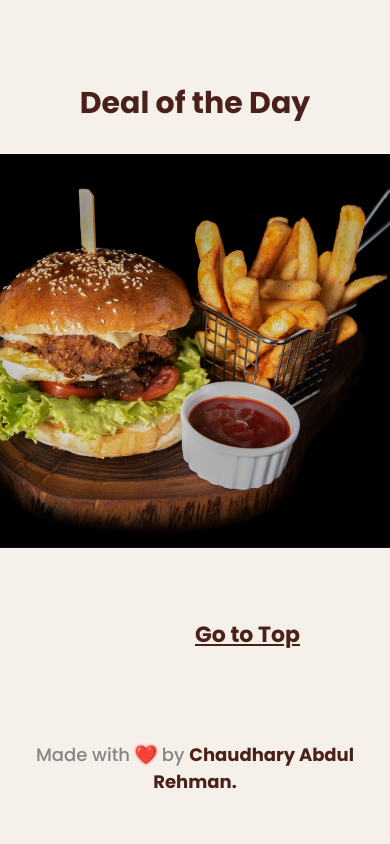
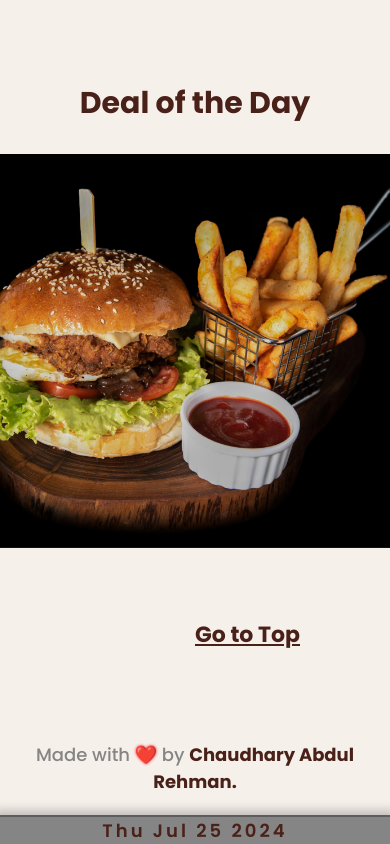
Before and after one commit to AbdulRehman646765/Hamburger-Menu-Project, a plain HTML site: page index.html in a window 390 px wide. Shown: the part 2712-3556 px from the top of the page. Before the commit the page ends 3527 px from the top, so only its background shows below. Drawn offline with Linux system fonts and the light colour scheme.

Commit message:
Added Header Border and Date Section

```diff
--- a/index.html
+++ b/index.html
@@ -9,6 +9,7 @@
       href="https://fonts.googleapis.com/css2?family=Poppins:ital,wght@0,100;0,200;0,300;0,400;0,500;0,600;0,700;0,800;0,900;1,100;1,200;1,300;1,400;1,500;1,600;1,700;1,800;1,900&display=swap"
       rel="stylesheet"
     />
+    <link rel="shortcut icon" href="img/main logo.svg" type="image/x-icon">
     <link rel="stylesheet" href="style.css" />
     <script src="script.js" defer></script>
   </head>
@@ -76,5 +77,6 @@
       Made with <span class="heart">❤️</span> by
       <span class="my-name">Chaudhary Abdul Rehman.</span>
     </p>
+    <p class="date"></p>
   </body>
 </html>
--- a/script.js
+++ b/script.js
@@ -5,3 +5,8 @@ hamburger.addEventListener("click", () => {
 
   hamburger.classList.toggle("active");
 });
+
+const date = new Date('2024-07-25').toDateString()
+// date.setFullYear(2024, 06, 25)
+// console.log(date);
+const dateInHtml = document.querySelector(".date").innerText = date;
--- a/style.css
+++ b/style.css
@@ -16,6 +16,7 @@ header {
   height: 121px;
   background-color: white;
   box-shadow: 0 0 9px 5px #00000036;
+  border-bottom: 2px solid #fe8331;
 }
 .main-logo {
   display: flex;
@@ -28,12 +29,12 @@ header {
   cursor: pointer;
 }
 .main-logo .design-text {
-  animation: animate 5s ease-in-out infinite;
-  transform: translateX(-50px);
+  animation: animate 6s ease-in-out infinite;
+  transform: translateX(-70px);
 }
 @keyframes animate {
   100% {
-    transform: translateX(50px);
+    transform: translateX(70px);
   }
 }
 .nav-bar ul {
@@ -103,7 +104,6 @@ header {
 .banner img {
   margin: 115px 75px 0 75px;
   width: 90%;
-  /* box-shadow: 0 0 10px rgb(81, 81, 81), 0 0 20px rgb(87, 87, 87); */
 }
 .banner-paragraph {
   font-size: 24px;
@@ -158,12 +158,23 @@ header {
   color: #492118;
   font-weight: 700;
 }
+.date{
+  color: #492118;
+  background-color: #858585;
+  font-size: 18px;
+  text-align: center;
+  letter-spacing: 3px;
+  font-weight: 600;
+  box-shadow: 0 0 9px 5px #00000036;
+  border-top: 2px solid #0000004d;
+}
 /**************************** Media Query *************************************/
 @media (max-width: 768px) {
   header {
     background-color: transparent;
     box-shadow: 0 0;
     justify-content: space-between;
+    border: none;
   }
   .main-logo {
     margin-top: 100px;
```
